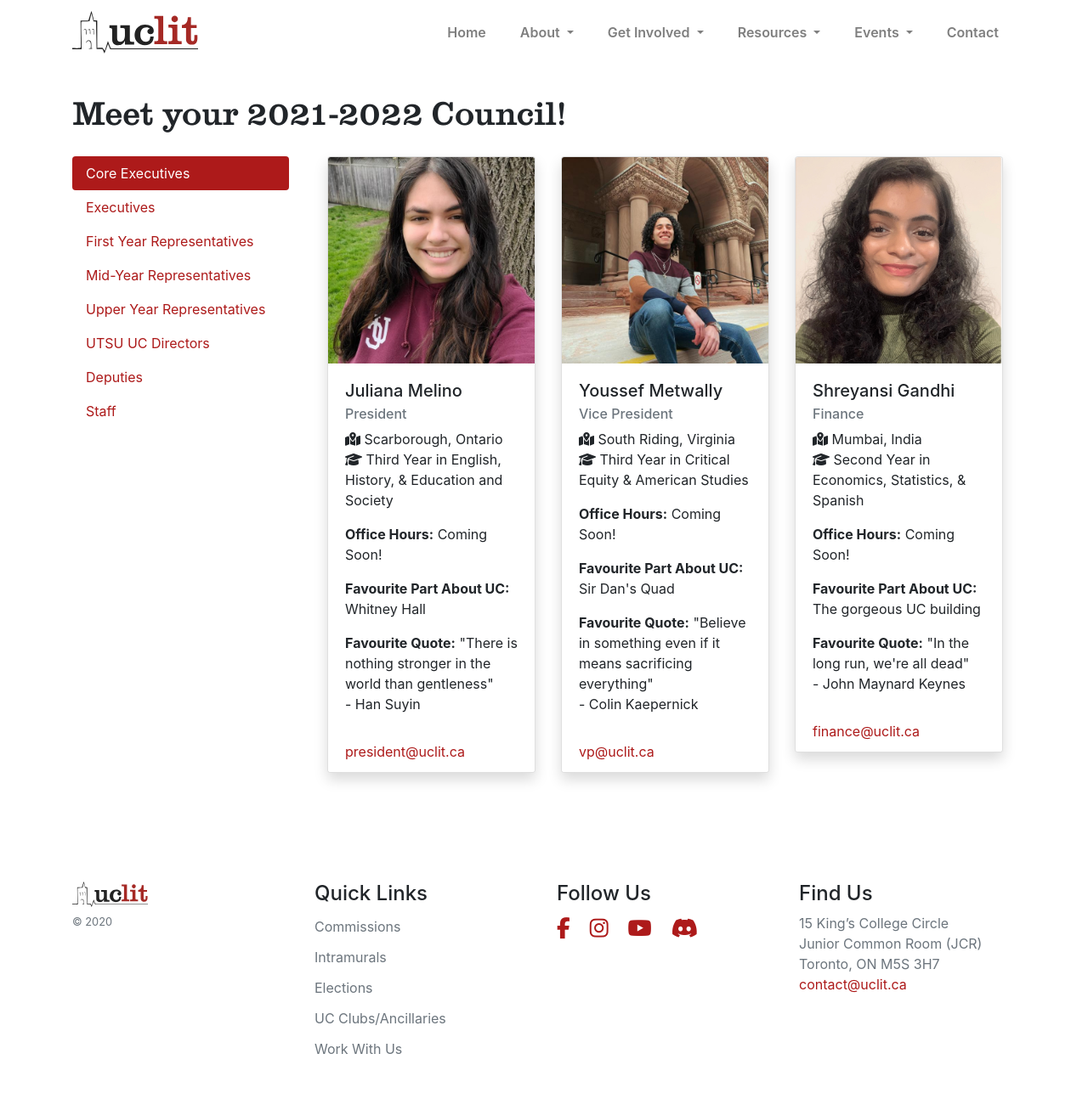
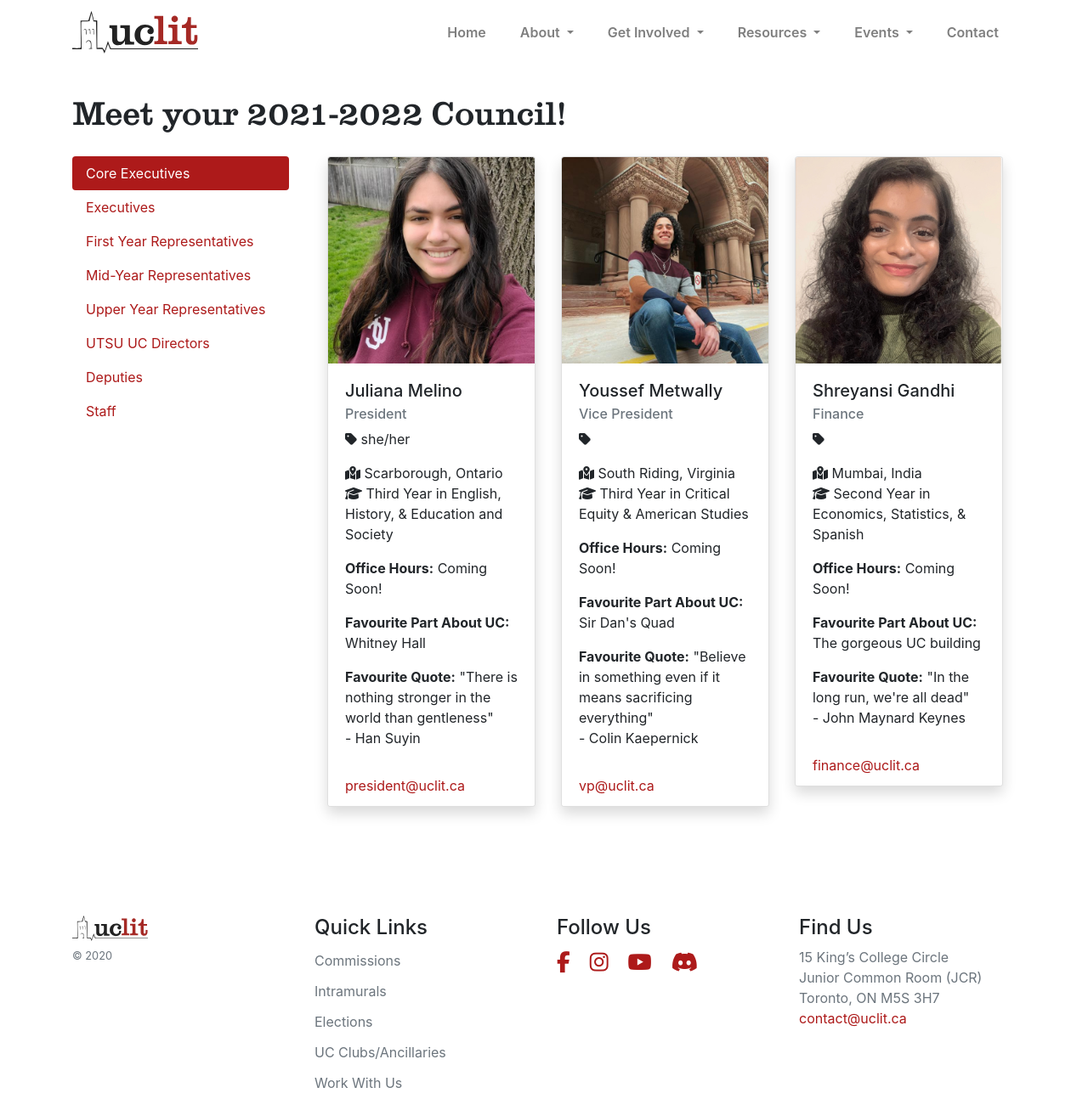
Before and after one commit to uclit-webmaster/uclit-site, a Jekyll site: the page built from about/council.html, in a window 1280 px wide and 1307 px high. Shown: the whole window at 85% size. Built offline with Jekyll 4.4.1, drawn with Linux system fonts in a browser that asks for light colours; nearby versions of some CDN libraries.

Commit message:
Update council.html

```diff
--- a/about/council.html
+++ b/about/council.html
@@ -31,6 +31,7 @@ title: The Council
                 <div class="card-body">
                   <h5 class="card-title">{{ person.name }}</h5>
                   <h6 class="card-subtitle mb-2 text-muted">{{ person.role }}</h6>
+                  <p class="card-text"><i class="fas fa-tag"></i> {{ person.pronouns }} <br>
                   <p class="card-text"><i class="fas fa-map-marked-alt"></i> {{ person.from }} <br>
                   <i class="fas fa-graduation-cap"></i> {{ person.major }}</p>
                   {% if person.office-hours %}<p class="card-text"><b>Office Hours:</b> {{ person.office-hours }}</p>{% endif%}
```
